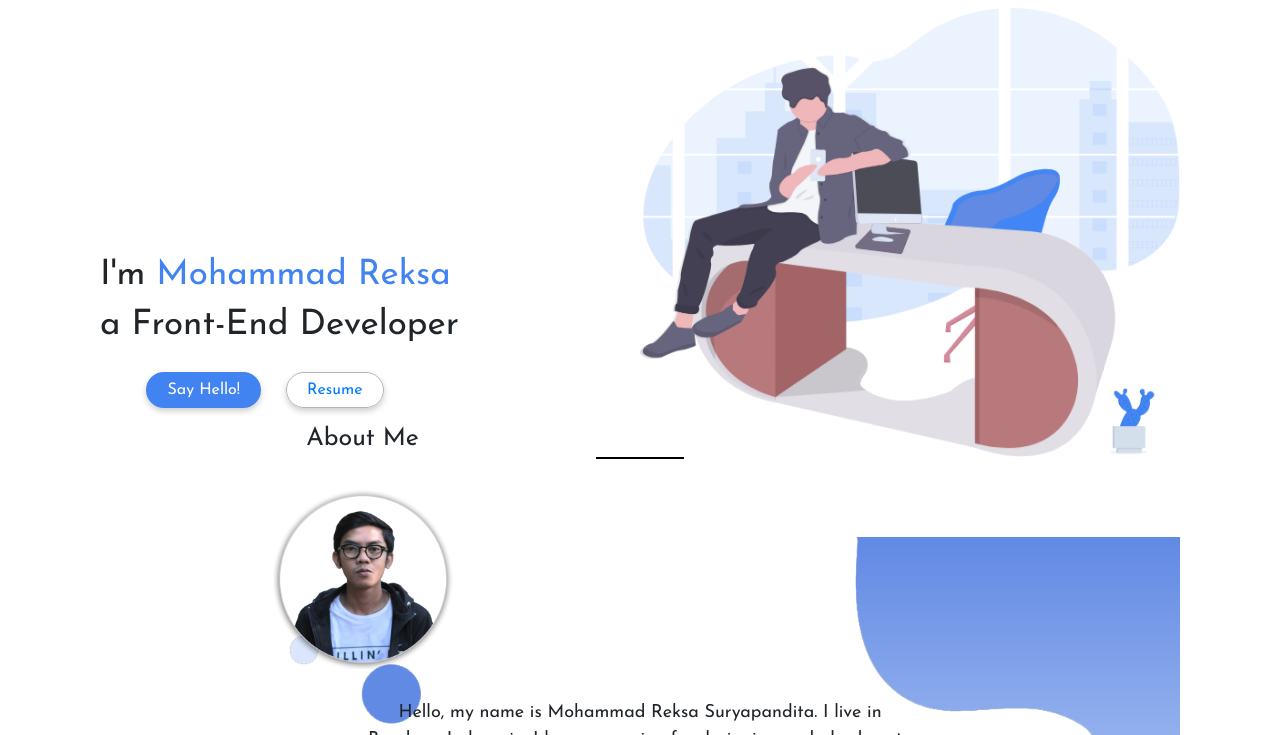
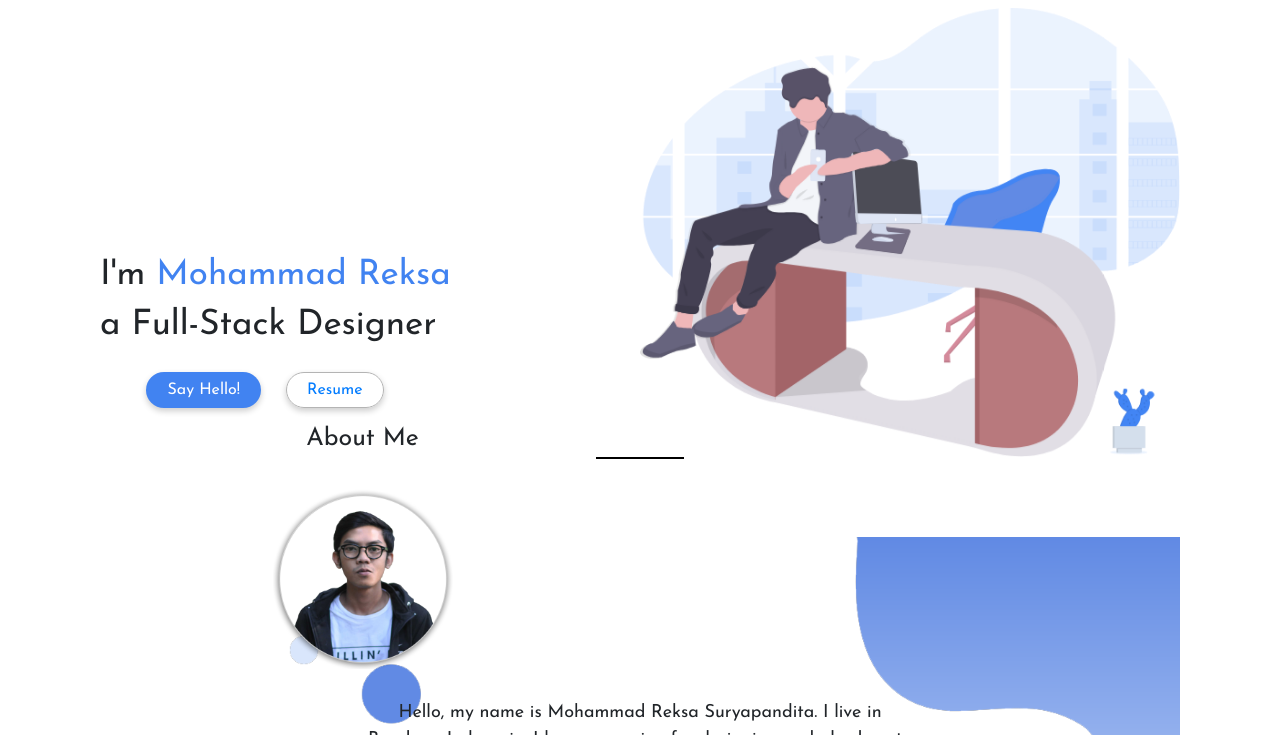
Before and after one commit to ReksaMohammad/landing-page, a plain HTML site: page index.html in a window 1280 px wide. Shown: the part 65-800 px from the top of the page. Drawn offline with nearby package versions, Linux system fonts and the light colour scheme.

Commit message:
update v3

```diff
--- a/index.html
+++ b/index.html
@@ -50,7 +50,7 @@
   <div class="container">
     <div class="page-one container">
       <h1>I'm <span>Mohammad Reksa</span></h1>
-      <h2>a Front-End Developer</h2>
+      <h2>a Full-Stack Designer</h2>
       <div class="span12" style="text-align:center">
         <a class="po-1 btn" href="#p4">Say Hello!</a>
         <a class="po-2 btn" href="https://drive.google.com/open?id=1fHpi8YXozRryvq6bT326hD56UeYcWYKp" target="_blank">Resume</a>
```
